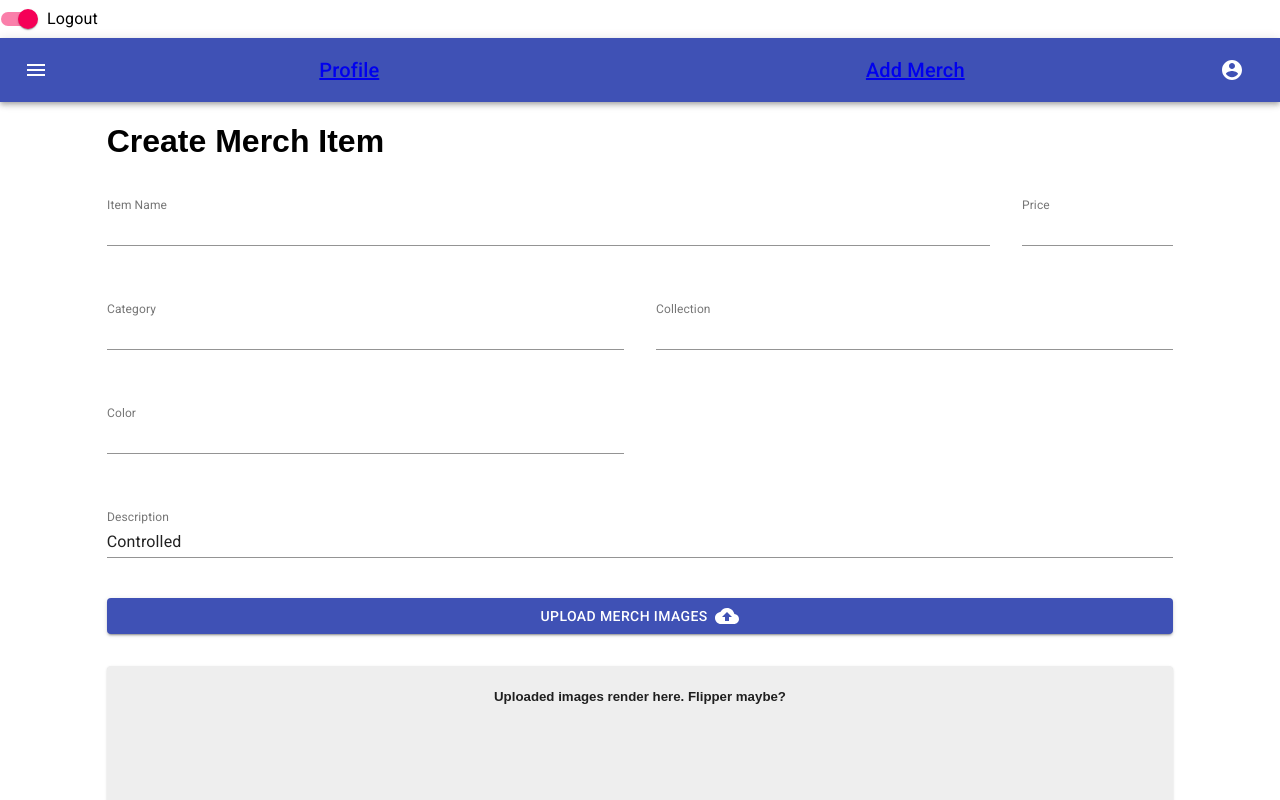
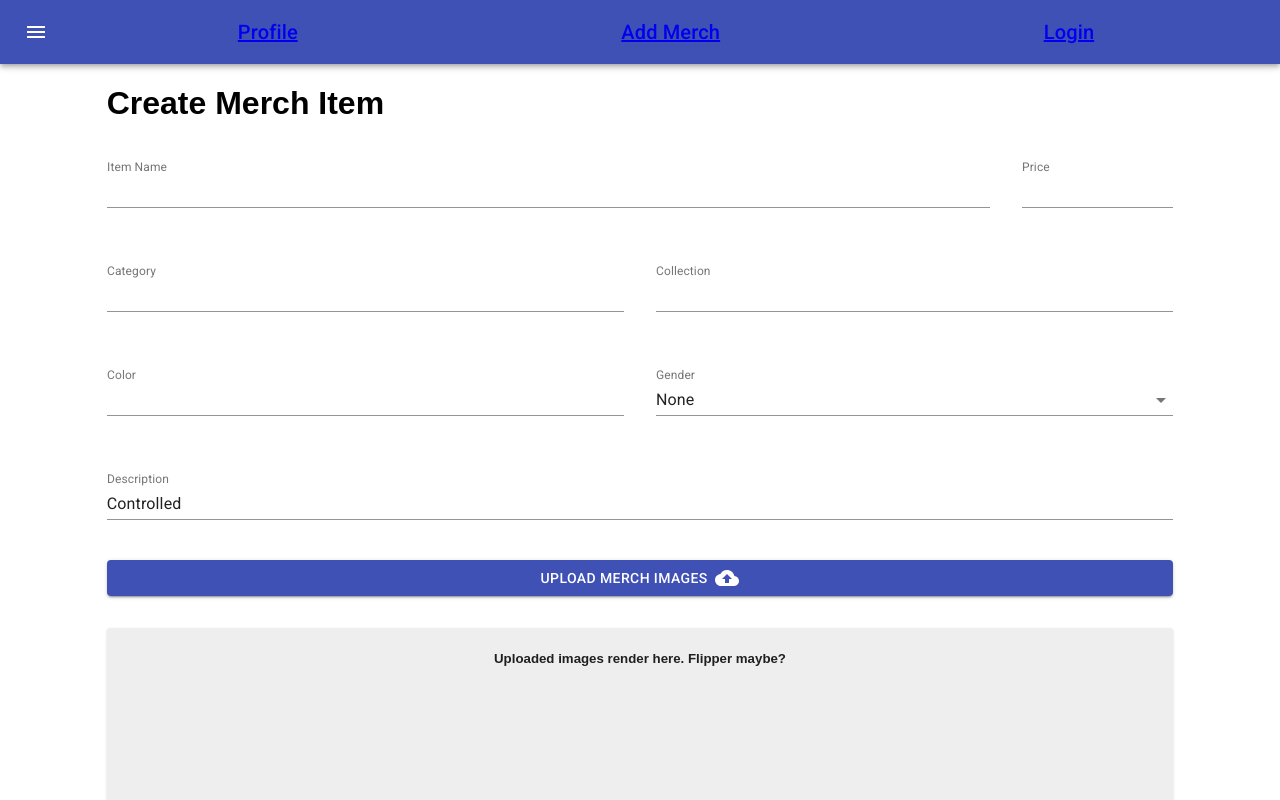
Before and after one commit to mayhemphone/sodsc-client, a React (Create React App) app: page /add-merch in a window 1280 px wide. Shown: the top 800 px of the page. Built offline with nearby package versions, Linux system fonts and the light colour scheme.

Commit message:
started changing over user data to just token, not stored in state, as most of this will become functional components

```diff
--- a/src/AddMerch.js
+++ b/src/AddMerch.js
@@ -1,7 +1,7 @@
 import React from 'react';
 import clsx from 'clsx';
 import { makeStyles } from '@material-ui/core/styles';
-import { Grid, TextField, MenuItem, Paper, Button, Switch, FormGroup, FormControlLabel } from '@material-ui/core/';
+import { FormControl, InputLabel, NativeSelect, Input, Grid, TextField, MenuItem, Paper, Button, Switch, FormGroup, FormControlLabel } from '@material-ui/core/';
 import CloudUploadIcon from '@material-ui/icons/CloudUpload';
 
 const useStyles = makeStyles(theme => ({
@@ -20,6 +20,13 @@ const useStyles = makeStyles(theme => ({
   menu: {
     width: 200,
   },
+  formControl: {
+  	marginTop: theme.spacing(2),
+  	minWidth: 120,
+  },
+  selectEmpty: {
+  	marginTop: theme.spacing(2),
+  }
 }));
 
 const currencies = [
@@ -119,6 +126,23 @@ export default function AddMerch() {
 				        }}
 				      />
 			      </Grid>
+			      <Grid item xs={12} sm={6} >
+			      	<FormControl fullWidth className={classes.formControl}>
+				        <InputLabel shrink htmlFor="age-native-label-placeholder">
+				          Gender
+				        </InputLabel>
+				        <NativeSelect
+				          value={values.age}
+				          onChange={handleChange('age')}
+				          input={<Input name="age" id="age-native-label-placeholder" />}
+				        >
+				          <option value="U">None</option>
+				          <option value="M">Male</option>
+				          <option value="F">Female</option>
+				          {/*<option value={30}>Thirty</option>*/}
+				        </NativeSelect>
+				      </FormControl>
+				    </Grid>
 			      <Grid item xs={12} sm={12}>
 			      	<TextField
 				        id="description"
@@ -152,7 +176,7 @@ export default function AddMerch() {
 				        id="pre_order"
 				        label="Pre-Order"
 				        type="datetime-local"
-				        defaultValue="2017-05-24T10:30"
+				        defaultValue="2009-01-01T00:00"
 				        fullWidth
 				        InputLabelProps={{
 				          shrink: true,
--- a/src/App.js
+++ b/src/App.js
@@ -1,5 +1,5 @@
 import React, { Component } from 'react';
-import { BrowserRouter as Router, Route } from 'react-router-dom';
+import { BrowserRouter as Router, Route, Redirect } from 'react-router-dom';
 import axios from 'axios';
 import SERVER_URL from './constants/server';
 import './App.css';
@@ -11,6 +11,16 @@ import Profile from './Profile';
 import Signup from './auth/Signup';
 import AddMerch from './AddMerch'
 
+
+  function resetUser () {
+
+	let token = localStorage.getItem('serverToken')
+	if (token) {
+		localStorage.removeItem('serverToken')
+		alert('logged out')
+		// this.setState({ user: null })
+	}
+  }
 
 class App extends Component {
   constructor(props){
@@ -25,12 +35,10 @@ class App extends Component {
 	this.getUser()
   }
 
-  resetUser = () =>{
-	this.setState({ user: null })
-  }
+
 
   getUser = () => {
-	// TODO: SEE IF THERE'S A TOKEN
+	// SEE IF THERE'S A TOKEN
 	// IF THERE IS, TRY TO GET USER INFO
 	let token = localStorage.getItem('serverToken')
 	if (token){
@@ -83,3 +91,7 @@ class App extends Component {
 }
 
 export default App;
+
+export {
+	resetUser
+}
--- a/src/Profile.js
+++ b/src/Profile.js
@@ -1,8 +1,9 @@
 import React, { Component } from 'react';
+import {Link} from 'react-router-dom'
 
 class Profile extends Component {
   render() {
-    if(this.props.user){
+    if(localStorage.getItem('serverToken')){
       return (
           <div>
             <h2>Hello again, {this.props.user.name}!</h2>
@@ -13,7 +14,7 @@ class Profile extends Component {
     return(
       <div>
         <p>This is a profile page. You must be logged in to see it.</p>
-        <p>Would you like to <a href="/login">Log In</a> or <a href="/signup">Sign up</a>?</p>
+        <p>Would you like to <Link to="/login">Log In</Link> or <Link to="/signup">Sign up</Link>?</p>
       </div>
       );
   }
--- a/src/auth/Login.js
+++ b/src/auth/Login.js
@@ -34,7 +34,7 @@ class Login extends Component {
   }
 
   render() {
-    if(this.props.user){
+    if(localStorage.getItem('serverToken')){
       return (<Redirect to="/profile" />);
     }
     return(
--- a/src/layout/Nav.js
+++ b/src/layout/Nav.js
@@ -1,10 +1,14 @@
 import React, { Component } from 'react';
-import { Link } from 'react-router-dom';
-import { AppBar, Toolbar, CssBaseline, useScrollTrigger, Slide, Typography, IconButton, MenuIcon, Menu, MenuItem } from '@material-ui/core/';
+import { Link, Redirect } from 'react-router-dom';
+import { AppBar, FormGroup, FormControlLabel, Switch, Toolbar, CssBaseline, useScrollTrigger, Slide, Typography, IconButton, Menu, MenuItem } from '@material-ui/core/';
 import {AccountCircle} from '@material-ui/icons/';
 import PropTypes from 'prop-types';
 import { makeStyles } from '@material-ui/core/styles';
-import NavContent from './NavContent'
+import MenuIcon from '@material-ui/icons/Menu';
+import { resetUser } from '../App'
+
+
+
 
 const useStyles = makeStyles(theme => ({
   root: {
@@ -39,57 +43,94 @@ HideOnScroll.propTypes = {
   window: PropTypes.func,
 };
 
+
+function NavContent() {
+  const classes = useStyles();
+  const [anchorEl, setAnchorEl] = React.useState(null);
+  const open = Boolean(anchorEl);
+  const token = localStorage.getItem('serverToken') ? true : false
+
+  function handleMenu(event) {
+    setAnchorEl(event.currentTarget);
+  }
+
+  function handleClose() {
+    setAnchorEl(null);
+  }
+
+  function handleLogout (e) {
+    e.preventDefault();
+    // TODO: REMOVE LS TOKEN; UPDATE PARENT STATE
+    // localStorage.removeItem('serverToken')
+    resetUser()
+    handleClose()
+
+  }
+
+  return (
+    <div className={classes.root}>
+      <AppBar position="static">
+        <Toolbar>
+          <IconButton edge="start" className={classes.menuButton} color="inherit" aria-label="Menu">
+            <MenuIcon />
+          </IconButton>
+          <Typography variant="h6" className={classes.title}>
+            <Link to="/profile">Profile</Link>
+          </Typography>
+          <Typography variant="h6" className={classes.title}>
+            <Link to="/add-merch">Add Merch</Link>
+          </Typography>
+          {token && (
+            <div>
+              <IconButton
+                aria-label="Account of current user"
+                aria-controls="menu-appbar"
+                aria-haspopup="true"
+                onClick={handleMenu}
+                color="inherit"
+              >
+                <AccountCircle />
+              </IconButton>
+              <Menu
+                id="menu-appbar"
+                anchorEl={anchorEl}
+                anchorOrigin={{
+                  vertical: 'top',
+                  horizontal: 'right',
+                }}
+                keepMounted
+                transformOrigin={{
+                  vertical: 'top',
+                  horizontal: 'right',
+                }}
+                open={open}
+                onClose={handleClose}
+              >
+                <MenuItem onClick={handleClose}><Link to="/profile">Profile</Link></MenuItem>
+                <MenuItem onClick={handleLogout}>Log Out</MenuItem>
+
+              </Menu>
+            </div>
+          )}
+          {!token && (
+          	<Typography variant="h6" className={classes.title}>
+            	<Link to="/login">Login</Link>
+          	</Typography>
+          )}
+        </Toolbar>
+      </AppBar>
+    </div>
+  );
+}
+
+
+
+
 class Nav extends Component {
 
 
 
-  handleLogout = (e) => {
-    e.preventDefault();
-    // TODO: REMOVE LS TOKEN; UPDATE PARENT STATE
-    localStorage.removeItem('serverToken')
-    this.props.resetUser()
-  }
 
-//   render() {
-//     let links = '';
-//     if(this.props.user){
-//       links = (
-//           <span>
-//             <a onClick={this.handleLogout}>Logout</a>
-//             <Link to="/profile">Profile</Link>
-//             <Link to="/add-merch">Add Merch</Link>
-//           </span>
-//         );
-//     }
-//     else {
-//       links = (
-//           <span>
-//             <Typography variant="h6" >
-//             	<Link to="/login">Log In</Link>
-//           	</Typography>
-//           	<Typography variant="h6" >
-//             	<Link to="/signup">Sign Up</Link>
-//            	</Typography>
-//           </span>
-//         );
-//     }
-//     return(
-//         <React.Fragment>
-//           <CssBaseline />
-// 		      <HideOnScroll {...this.props}>
-// 		        <AppBar>
-// 		          <Toolbar>
-// 		            <Link to="/">Home</Link>
-// 		            {links}
-// 		          </Toolbar>
-// 		        </AppBar>
-// 		      </HideOnScroll>
-// 		      <Toolbar />
-
-//         </React.Fragment>
-//       );
-//   }
-// }
 
 	render() {
 		return(
```
